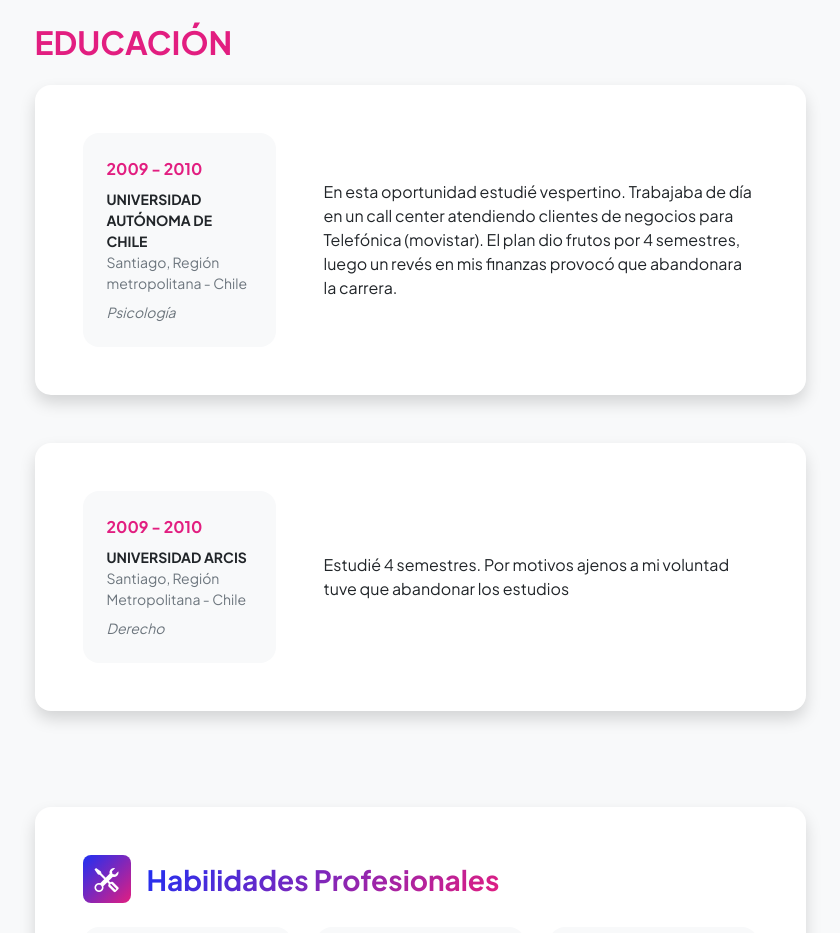
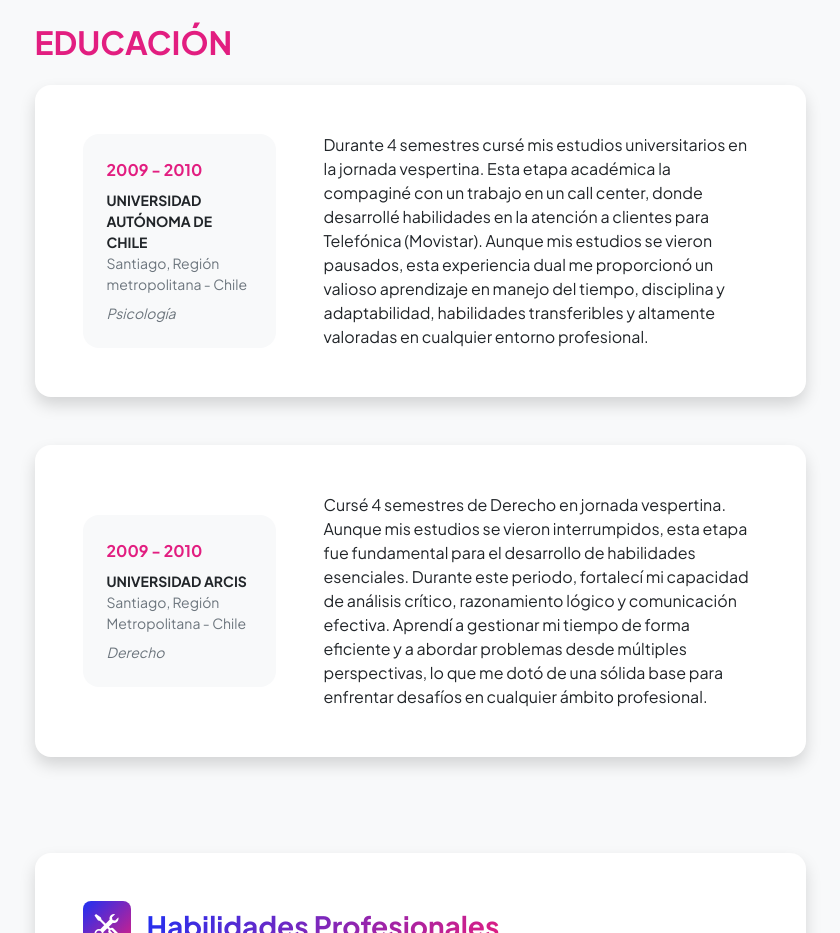
Before and after one commit to KAPRI27/potafolio_product_owner, a plain HTML site: page resume.html in a window 1280 px wide. Shown: the part 1640-2573 px from the top of the page, without its empty margins (220-1060 px from the left). Drawn offline with nearby package versions, Linux system fonts and the light colour scheme.

Commit message:
descripción universidades
puliendo el texto del periodo universitario

```diff
--- a/resume.html
+++ b/resume.html
@@ -146,7 +146,7 @@
                                                 </div>
                                             </div>
                                         </div>
-                                        <div class="col-lg-8"><div>En esta oportunidad estudié vespertino. Trabajaba de día en un call center atendiendo clientes de negocios para Telefónica (movistar). El plan dio frutos por 4 semestres, luego un revés en mis finanzas provocó que abandonara la carrera.</div></div>
+                                        <div class="col-lg-8"><div>Durante 4 semestres cursé mis estudios universitarios en la jornada vespertina. Esta etapa académica la compaginé con un trabajo en un call center, donde desarrollé habilidades en la atención a clientes para Telefónica (Movistar). Aunque mis estudios se vieron pausados, esta experiencia dual me proporcionó un valioso aprendizaje en manejo del tiempo, disciplina y adaptabilidad, habilidades transferibles y altamente valoradas en cualquier entorno profesional.</div></div>
                                     </div>
                                 </div>
                             </div>
@@ -167,7 +167,7 @@
                                                 </div>
                                             </div>
                                         </div>
-                                        <div class="col-lg-8"><div>Estudié 4 semestres. Por motivos ajenos a mi voluntad tuve que abandonar los estudios</div></div>
+                                        <div class="col-lg-8"><div>Cursé 4 semestres de Derecho en jornada vespertina. Aunque mis estudios se vieron interrumpidos, esta etapa fue fundamental para el desarrollo de habilidades esenciales. Durante este periodo, fortalecí mi capacidad de análisis crítico, razonamiento lógico y comunicación efectiva. Aprendí a gestionar mi tiempo de forma eficiente y a abordar problemas desde múltiples perspectivas, lo que me dotó de una sólida base para enfrentar desafíos en cualquier ámbito profesional.</div></div>
                                     </div>
                                 </div>
                             </div>
```
